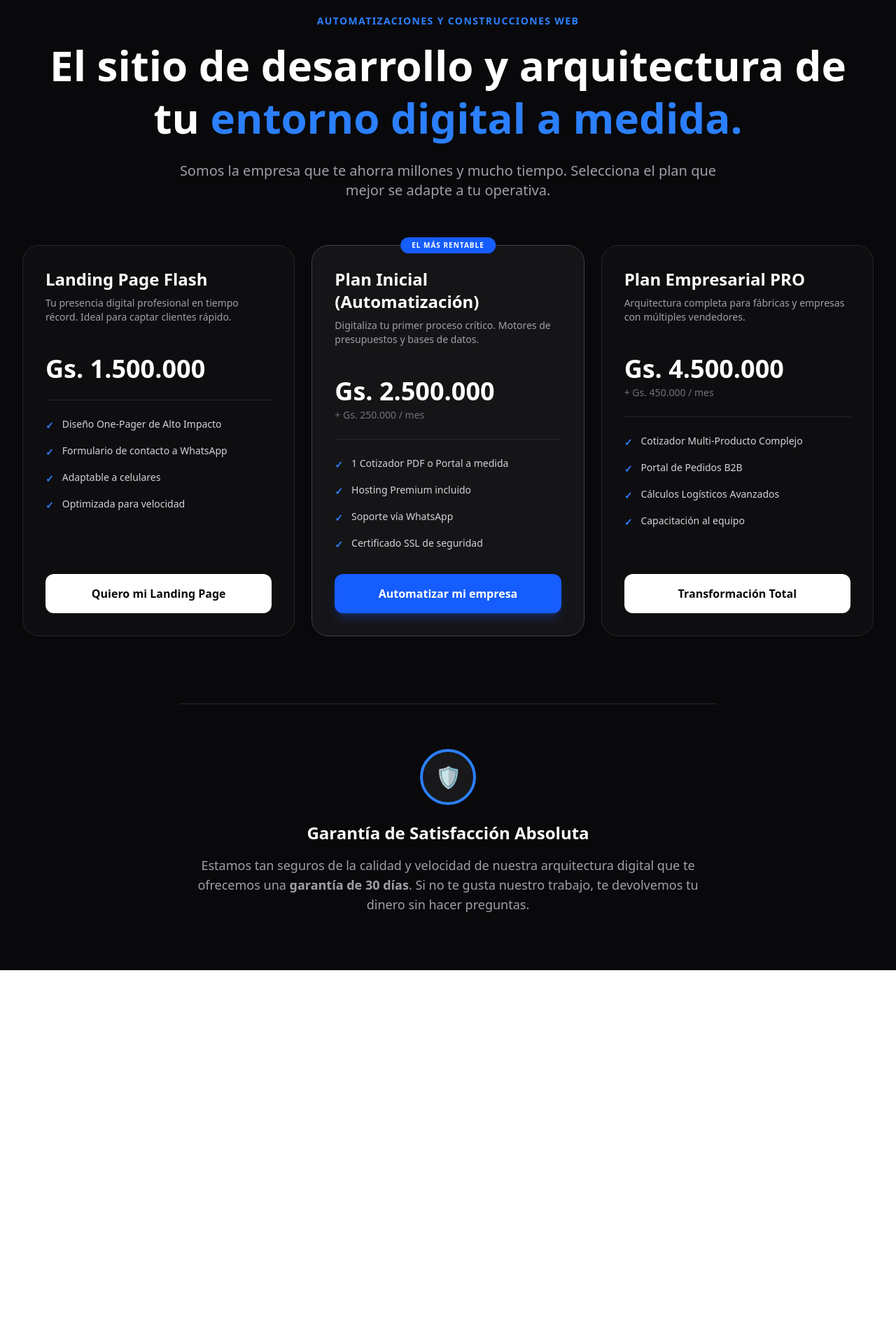
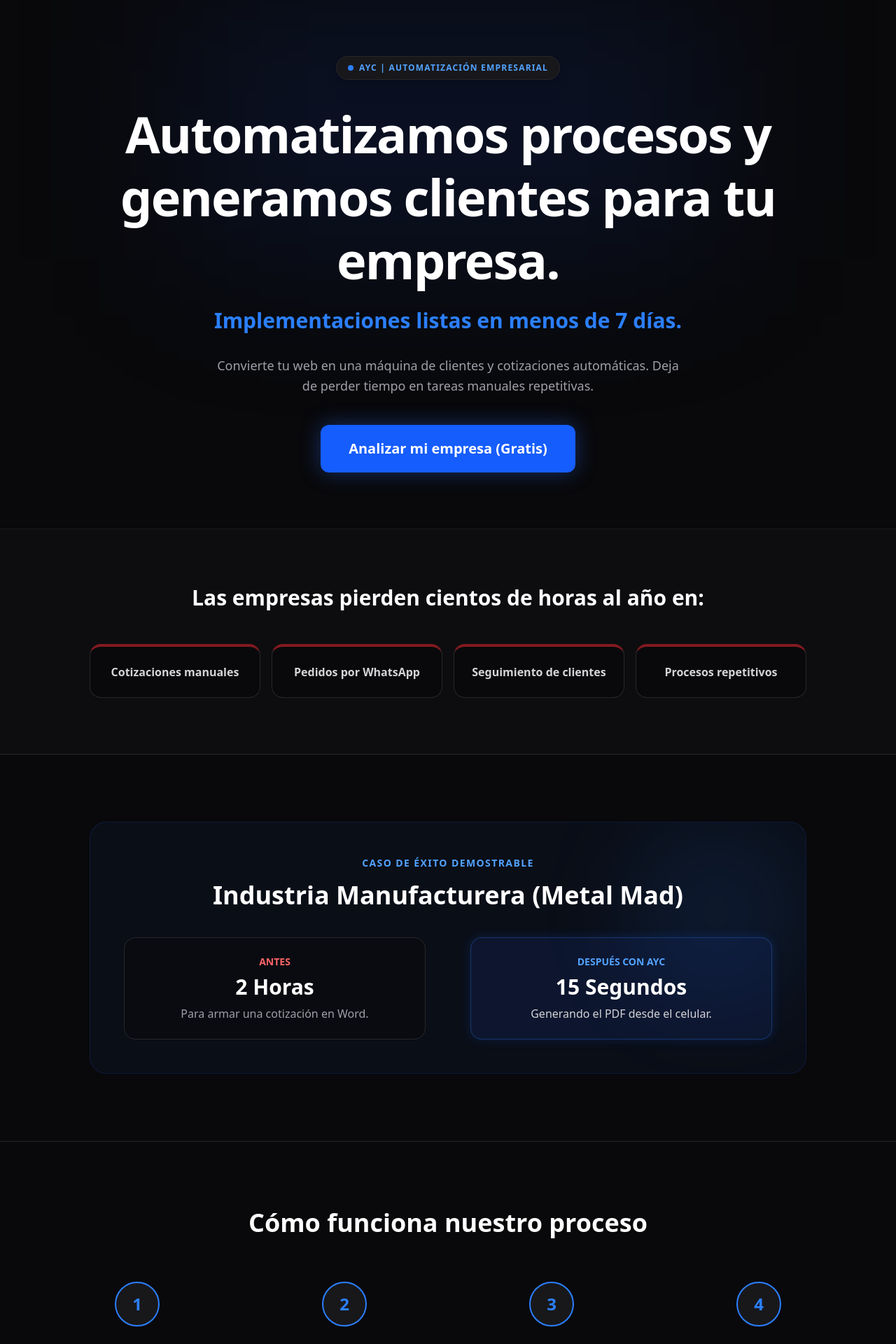
Before and after one commit to oscaramarilla/aycweb, a Next.js app: page / in a window 1280 px wide. Shown: the part 60-1980 px from the top of the page at 70% size. Before the commit the page ends 1446 px from the top, so only its background shows below. Built offline with nearby package versions, Linux system fonts and the light colour scheme.

Commit message:
Arquitectura Funnel One-Pager

```diff
--- a/app/page.tsx
+++ b/app/page.tsx
@@ -1,192 +1,176 @@
 "use client";
 import { useState } from "react";
 
-export default function PreciosAYC() {
-  const [planSeleccionado, setPlanSeleccionado] = useState<number | null>(null);
+export default function AycWebMasterFunnel() {
+  const whatsappLink = "https://wa.me/595985864209?text=Hola%20Oscar,%20vengo%20de%20AYCweb.%20Me%20interesa%20analizar%20mi%20empresa.";
 
   const planes = [
     {
-      id: 1,
       nombre: "Landing Page Flash",
       precio: "1.500.000",
       mantenimiento: "0",
-      descripcion: "Tu presencia digital profesional en tiempo récord. Ideal para captar clientes rápido.",
-      features: ["Diseño One-Pager de Alto Impacto", "Formulario de contacto a WhatsApp", "Adaptable a celulares", "Optimizada para velocidad"],
-      condiciones: "Pago 100% adelantado para iniciar el desarrollo. Entrega en 3 a 5 días hábiles.",
-      anticipo: "1.500.000",
-      cta: "Quiero mi Landing Page",
+      descripcion: "Tu presencia digital profesional en tiempo récord para captar clientes.",
+      features: ["Diseño One-Pager Alto Impacto", "Formulario a WhatsApp", "Adaptable a celulares"],
+      roi: "Si captas 1 cliente extra al mes, se paga sola.",
+      cta: "Quiero mi Landing",
       color: "zinc"
     },
     {
-      id: 2,
-      nombre: "Plan Inicial (Automatización)",
+      nombre: "Automatización Inicial",
       precio: "2.500.000",
       mantenimiento: "250.000",
       popular: true,
-      descripcion: "Digitaliza tu primer proceso crítico. Motores de presupuestos y bases de datos.",
-      features: ["1 Cotizador PDF o Portal a medida", "Hosting Premium incluido", "Soporte vía WhatsApp", "Certificado SSL de seguridad"],
-      condiciones: "Anticipo del 50% para iniciar. El 50% restante al finalizar el mes con la entrega. Luego, mantenimiento mensual.",
-      anticipo: "1.250.000",
-      cta: "Automatizar mi empresa",
+      descripcion: "Para negocios que necesitan digitalizar su primer proceso crítico (ej. Cotizador).",
+      features: ["1 Motor PDF a medida", "Hosting Premium", "Soporte Técnico VIP"],
+      roi: "Ahorra más de 40 horas operativas al mes a tu equipo.",
+      cta: "Automatizar ahora",
       color: "blue"
-    },
-    {
-      id: 3,
-      nombre: "Plan Empresarial PRO",
-      precio: "4.500.000",
-      mantenimiento: "450.000",
-      descripcion: "Arquitectura completa para fábricas y empresas con múltiples vendedores.",
-      features: ["Cotizador Multi-Producto Complejo", "Portal de Pedidos B2B", "Cálculos Logísticos Avanzados", "Capacitación al equipo"],
-      condiciones: "Anticipo del 50% para iniciar. El 50% restante al finalizar el mes con la entrega. Mantenimiento mensual premium.",
-      anticipo: "2.250.000",
-      cta: "Transformación Total",
-      color: "zinc"
     }
   ];
 
   return (
-    <main className="min-h-screen bg-zinc-950 text-white py-20 px-4 md:px-8 font-sans selection:bg-blue-500/30">
-      <div className="max-w-7xl mx-auto">
+    <main className="min-h-screen bg-zinc-950 text-white font-sans selection:bg-blue-500/30 pb-20">
 
-        {/* ENCABEZADO */}
-        <div className="text-center mb-16">
-          <span className="text-blue-500 font-black tracking-widest uppercase text-sm mb-4 block">Automatizaciones y Construcciones Web</span>
-          <h1 className="text-4xl md:text-6xl font-black mb-6 leading-tight">
-            El sitio de desarrollo y arquitectura de tu <span className="text-blue-500">entorno digital a medida.</span>
-          </h1>
-          <p className="text-zinc-400 text-lg md:text-xl max-w-3xl mx-auto">
-            Somos la empresa que te ahorra millones y mucho tiempo. Selecciona el plan que mejor se adapte a tu operativa.
-          </p>
+      {/* ⚠️ GATILLO DE ESCASEZ Y URGENCIA */}
+      <div className="bg-blue-600 text-white text-xs md:text-sm font-black text-center py-3 px-4 shadow-md sticky top-0 z-50 tracking-wide">
+        Analizamos tu empresa gratis en 5 minutos. Solo tomamos 5 proyectos nuevos por mes (2 cupos disponibles).
       </div>
 
-        {/* TARJETAS DE PRECIOS */}
-        <div className="grid grid-cols-1 md:grid-cols-3 gap-6 mb-16">
-          {planes.map((plan) => (
-            <div
-              key={plan.id}
-              className={`relative p-8 rounded-3xl border transition-all duration-300 flex flex-col cursor-pointer hover:-translate-y-2 ${
-                planSeleccionado === plan.id
-                  ? 'border-blue-500 bg-blue-900/20 shadow-[0_0_30px_rgba(37,99,235,0.2)]'
-                  : plan.popular
-                    ? 'border-zinc-700 bg-zinc-900/80 hover:border-blue-400'
-                    : 'border-zinc-800 bg-zinc-900/40 hover:border-zinc-600'
-              }`}
-              onClick={() => {
-                setPlanSeleccionado(plan.id);
-                document.getElementById("checkout-section")?.scrollIntoView({ behavior: "smooth" });
-              }}
-            >
+      {/* 1. HERO SECTION (NEURO-OPTIMIZADO) */}
+      <section className="relative overflow-hidden pt-24 pb-20 flex flex-col items-center text-center px-6 border-b border-zinc-900">
+        <div className="absolute top-0 left-1/2 -translate-x-1/2 w-full max-w-3xl h-96 bg-blue-600/10 blur-[120px] pointer-events-none"></div>
+
+        <div className="inline-flex items-center gap-2 px-4 py-2 rounded-full bg-zinc-900 border border-zinc-800 text-blue-400 text-xs font-bold tracking-widest mb-8 uppercase shadow-xl relative z-10">
+          <span className="flex h-2 w-2 rounded-full bg-blue-500 animate-pulse"></span>
+          AYC | Automatización Empresarial
+        </div>
+
+        <h1 className="text-5xl md:text-7xl font-black tracking-tight text-white mb-6 max-w-5xl leading-tight relative z-10">
+          Automatizamos procesos y generamos clientes para tu empresa.
+        </h1>
+        <h2 className="text-2xl md:text-3xl font-bold text-blue-500 mb-8 relative z-10">
+          Implementaciones listas en menos de 7 días.
+        </h2>
+
+        <p className="text-lg text-zinc-400 mb-10 max-w-2xl leading-relaxed relative z-10">
+          Convierte tu web en una máquina de clientes y cotizaciones automáticas. Deja de perder tiempo en tareas manuales repetitivas.
+        </p>
+
+        <a href={whatsappLink} target="_blank" rel="noopener noreferrer" className="relative z-10 px-10 py-5 bg-blue-600 hover:bg-blue-500 text-white font-black text-xl rounded-xl transition-all hover:-translate-y-1 shadow-[0_0_30px_rgba(37,99,235,0.4)]">
+          Analizar mi empresa (Gratis)
+        </a>
+      </section>
+
+      {/* 2. EL PROBLEMA */}
+      <section className="py-20 bg-zinc-900/30 px-6">
+        <div className="max-w-5xl mx-auto text-center">
+          <h3 className="text-3xl font-black mb-12">Las empresas pierden cientos de horas al año en:</h3>
+          <div className="grid grid-cols-1 md:grid-cols-4 gap-4">
+            {["Cotizaciones manuales", "Pedidos por WhatsApp", "Seguimiento de clientes", "Procesos repetitivos"].map((problema, i) => (
+              <div key={i} className="bg-zinc-950 border border-zinc-800 p-6 rounded-2xl text-zinc-300 font-bold border-t-4 border-t-red-500/50">
+                {problema}
+              </div>
+            ))}
+          </div>
+        </div>
+      </section>
+
+      {/* 3. CASO REAL (PRUEBA SOCIAL) */}
+      <section className="py-24 px-6 border-y border-zinc-800">
+        <div className="max-w-5xl mx-auto bg-blue-900/10 border border-blue-900/30 rounded-3xl p-8 md:p-12 text-center relative overflow-hidden">
+          <div className="absolute top-0 right-0 w-64 h-64 bg-blue-500/10 blur-3xl rounded-full"></div>
+          <h3 className="text-blue-400 font-bold tracking-widest uppercase text-sm mb-4 relative z-10">Caso de Éxito Demostrable</h3>
+          <h4 className="text-3xl md:text-4xl font-black text-white mb-10 relative z-10">Industria Manufacturera (Metal Mad)</h4>
+
+          <div className="flex flex-col md:flex-row justify-center gap-8 md:gap-16 relative z-10">
+            <div className="bg-zinc-950/50 p-6 rounded-2xl border border-zinc-800 w-full md:w-1/2">
+              <span className="text-red-400 font-bold uppercase text-sm block mb-2">Antes</span>
+              <span className="text-3xl font-black text-white">2 Horas</span>
+              <p className="text-zinc-400 mt-2">Para armar una cotización en Word.</p>
+            </div>
+            <div className="bg-blue-900/20 p-6 rounded-2xl border border-blue-500/30 w-full md:w-1/2 shadow-[0_0_15px_rgba(37,99,235,0.2)]">
+              <span className="text-blue-400 font-bold uppercase text-sm block mb-2">Después con AYC</span>
+              <span className="text-3xl font-black text-white">15 Segundos</span>
+              <p className="text-zinc-300 mt-2">Generando el PDF desde el celular.</p>
+            </div>
+          </div>
+        </div>
+      </section>
+
+      {/* 4. CÓMO FUNCIONA (REDUCCIÓN DE FRICCIÓN) */}
+      <section className="py-24 px-6">
+        <div className="max-w-6xl mx-auto">
+          <h3 className="text-3xl md:text-4xl font-black text-center mb-16">Cómo funciona nuestro proceso</h3>
+          <div className="grid grid-cols-1 md:grid-cols-4 gap-8">
+            {[
+              { num: "1", titulo: "Diagnóstico Rápido", desc: "Encontramos tus fugas de tiempo." },
+              { num: "2", titulo: "Arquitectura", desc: "Diseñamos tu sistema ideal." },
+              { num: "3", titulo: "Implementación", desc: "Desarrollo y código en 7 días." },
+              { num: "4", titulo: "Automatización Activa", desc: "Ahorras horas desde el día uno." }
+            ].map((paso, i) => (
+              <div key={i} className="text-center">
+                <div className="w-16 h-16 bg-zinc-900 border-2 border-blue-500 text-blue-500 rounded-full flex items-center justify-center text-2xl font-black mx-auto mb-6">
+                  {paso.num}
+                </div>
+                <h4 className="text-xl font-bold mb-2">{paso.titulo}</h4>
+                <p className="text-zinc-400">{paso.desc}</p>
+              </div>
+            ))}
+          </div>
+        </div>
+      </section>
+
+      {/* 5. PRECIOS B2B ANCLADOS AL ROI */}
+      <section className="py-20 px-6 bg-zinc-900/50 border-t border-zinc-800">
+        <div className="max-w-5xl mx-auto">
+          <div className="text-center mb-16">
+            <h3 className="text-3xl md:text-5xl font-black mb-4">Inversión Transparente</h3>
+            <p className="text-zinc-400 text-lg">Precios claros. Resultados medibles.</p>
+          </div>
+
+          <div className="grid grid-cols-1 md:grid-cols-2 gap-8 max-w-4xl mx-auto">
+            {planes.map((plan, index) => (
+              <div key={index} className={`relative p-8 rounded-3xl border ${plan.popular ? 'border-blue-500 bg-blue-900/10' : 'border-zinc-800 bg-zinc-950'} flex flex-col`}>
                 {plan.popular && (
-                <span className="absolute -top-3 left-1/2 -translate-x-1/2 bg-blue-600 text-white text-[10px] font-black px-4 py-1 rounded-full uppercase tracking-widest">
-                  El más rentable
+                  <span className="absolute -top-4 left-1/2 -translate-x-1/2 bg-blue-500 text-white text-xs font-black px-4 py-1 rounded-full uppercase tracking-widest">
+                    Más Solicitado
                   </span>
                 )}
 
-              <h3 className="text-2xl font-bold mb-2">{plan.nombre}</h3>
-              <p className="text-zinc-400 text-sm mb-6 min-h-[60px]">{plan.descripcion}</p>
+                <h4 className="text-2xl font-bold mb-2">{plan.nombre}</h4>
+                <p className="text-zinc-400 text-sm mb-6 min-h-[40px]">{plan.descripcion}</p>
 
                 <div className="mb-6">
                   <span className="text-4xl font-black">Gs. {plan.precio}</span>
-                {plan.mantenimiento !== "0" && <span className="text-zinc-500 text-sm block mt-1">+ Gs. {plan.mantenimiento} / mes</span>}
+                </div>
+
+                <div className="bg-green-900/20 border border-green-500/30 rounded-lg p-3 mb-8">
+                  <p className="text-green-400 text-sm font-bold text-center">💡 {plan.roi}</p>
                 </div>
 
                 <div className="mb-8 border-t border-zinc-800 pt-6 flex-grow">
                   <ul className="space-y-4">
                     {plan.features.map((feature, i) => (
-                    <li key={i} className="flex items-start gap-3 text-sm text-zinc-300">
-                      <span className="text-blue-500 font-bold mt-0.5">✓</span> {feature}
+                      <li key={i} className="flex items-center gap-3 text-sm">
+                        <span className="text-blue-500 font-bold">✓</span> {feature}
                       </li>
                     ))}
                   </ul>
                 </div>
 
-              <button
-                className={`w-full py-4 rounded-xl font-black transition-all ${
-                  planSeleccionado === plan.id || plan.color === 'blue'
-                    ? 'bg-blue-600 text-white shadow-lg shadow-blue-900/50'
-                    : 'bg-white text-zinc-950 hover:bg-zinc-200'
-                }`}
+                <a
+                  href={`${whatsappLink}%20Quiero%20el%20plan%20${plan.nombre.replace(/\s+/g, '%20')}`}
+                  target="_blank" rel="noopener noreferrer"
+                  className={`block w-full text-center py-4 rounded-xl font-black transition-all ${plan.popular ? 'bg-blue-600 hover:bg-blue-500 shadow-lg' : 'bg-zinc-800 text-white hover:bg-zinc-700'}`}
                 >
-                {planSeleccionado === plan.id ? 'Plan Seleccionado ↓' : plan.cta}
-              </button>
+                  {plan.cta}
+                </a>
               </div>
             ))}
           </div>
+        </div>
+      </section>
 
-        {/* SECCIÓN DE CHECKOUT DINÁMICA */}
-        {planSeleccionado && (
-          <div id="checkout-section" className="max-w-4xl mx-auto bg-zinc-900 border border-zinc-800 rounded-3xl p-6 md:p-12 shadow-2xl animate-fade-in-up">
-
-            <div className="text-center mb-8 border-b border-zinc-800 pb-8">
-              <h2 className="text-2xl md:text-3xl font-black mb-4">Has seleccionado: <span className="text-blue-500">{planes.find(p => p.id === planSeleccionado)?.nombre}</span></h2>
-              <p className="text-zinc-400 text-lg">{planes.find(p => p.id === planSeleccionado)?.condiciones}</p>
-            </div>
-
-            <div className="grid grid-cols-1 md:grid-cols-2 gap-12">
-
-              {/* Instrucciones Bancarias */}
-              <div>
-                <h3 className="text-xl font-bold mb-6 flex items-center gap-2">
-                  <span className="bg-blue-500/20 text-blue-500 p-2 rounded-lg">🏦</span> Transferencia Bancaria
-                </h3>
-                <div className="bg-zinc-950 p-6 rounded-2xl border border-zinc-800 space-y-3 font-mono text-sm text-zinc-300">
-                  <p><span className="text-zinc-500">Banco:</span> Itaú</p>
-                  <p><span className="text-zinc-500">Titular:</span> Oscar Amarilla</p>
-                  <p><span className="text-zinc-500">C.I.:</span> 4499507</p>
-                  <p><span className="text-zinc-500">Cuenta:</span> 720601573</p>
-                  <p><span className="text-zinc-500">Alias / Celular:</span> 0985864209</p>
-                </div>
-              </div>
-
-              {/* Instrucciones Cripto */}
-              <div>
-                <h3 className="text-xl font-bold mb-6 flex items-center gap-2">
-                  <span className="bg-yellow-500/20 text-yellow-500 p-2 rounded-lg">⚡</span> Cripto (USDT)
-                </h3>
-                <div className="bg-zinc-950 p-6 rounded-2xl border border-zinc-800 space-y-3 text-sm text-zinc-300">
-                  <p className="text-zinc-500 font-mono mb-2">Red: Tron (TRC20) - Binance</p>
-                  <p className="font-mono text-xs md:text-sm break-all bg-zinc-900 p-3 rounded-lg border border-zinc-800 text-blue-400">
-                    TLUzuQDLjVwp4UDFAEFuypw5LmFf1K1PRQ
-                  </p>
-                </div>
-              </div>
-
-            </div>
-
-            {/* Resumen y Envío */}
-            <div className="mt-10 bg-blue-900/10 border border-blue-900/30 rounded-2xl p-6 text-center">
-              <p className="text-lg mb-2">Monto a transferir hoy (Anticipo):</p>
-              <p className="text-4xl font-black text-white mb-6">Gs. {planes.find(p => p.id === planSeleccionado)?.anticipo}</p>
-
-              <p className="text-sm text-zinc-400 mb-6">
-                * La factura legal correspondiente será preparada y emitida contra el comprobante de pago del anticipo.
-              </p>
-
-              <a
-                href={`https://wa.me/595985864209?text=Hola%20Oscar,%20acabo%20de%20seleccionar%20el%20${planes.find(p => p.id === planSeleccionado)?.nombre}%20en%20AYCweb.%20Aquí%20tienes%20el%20comprobante%20de%20pago%20del%20anticipo:`}
-                target="_blank"
-                rel="noopener noreferrer"
-                className="inline-block px-10 py-4 bg-blue-600 hover:bg-blue-500 text-white font-black text-lg rounded-xl transition-all shadow-lg hover:-translate-y-1 w-full md:w-auto"
-              >
-                Enviar comprobante por WhatsApp
-              </a>
-            </div>
-
-          </div>
-        )}
-
-        {/* GARANTÍA */}
-        <div className="mt-24 max-w-3xl mx-auto text-center border-t border-zinc-800 pt-16">
-          <div className="inline-flex items-center justify-center w-20 h-20 bg-zinc-900 border-4 border-blue-500 rounded-full mb-6">
-             <span className="text-3xl">🛡️</span>
-          </div>
-          <h3 className="text-2xl font-black mb-4">Garantía de Satisfacción Absoluta</h3>
-          <p className="text-zinc-400 text-lg">
-            Estamos tan seguros de la calidad y velocidad de nuestra arquitectura digital que te ofrecemos una <strong>garantía de 30 días</strong>. Si no te gusta nuestro trabajo, te devolvemos tu dinero sin hacer preguntas.
-          </p>
-        </div>
-
-      </div>
     </main>
   );
 }
```
Lines whose indentation alone changed are shown as unchanged.
